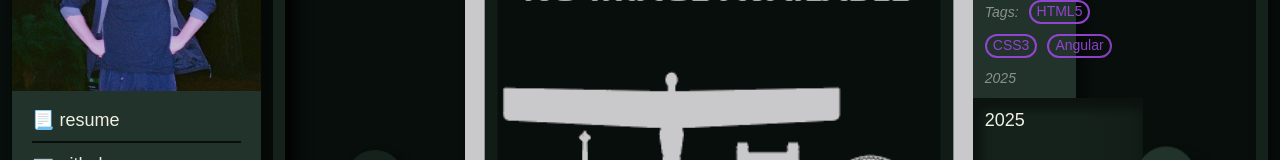
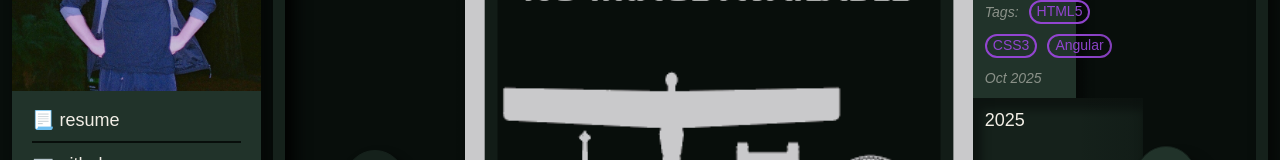
Before and after one commit to Ben-G-Man/ben-g-man.github.io, an Angular app: page / in a window 1280 px wide. Shown: the part 266-426 px from the top of the page. Built offline with nearby package versions, Linux system fonts and the light colour scheme.

Commit message:
feat - Improved date format

```diff
--- a/src/app/slideshow-section/slide/slide.component.html
+++ b/src/app/slideshow-section/slide/slide.component.html
@@ -2,7 +2,6 @@
     <img
         class="image-pane"
         src="assets/images/{{project.thumbnail}}"
-        loading="lazy"
         alt="{{ project.title }}" />
 
     <div class="text-pane">
--- a/src/app/slideshow-section/slide/slide.component.ts
+++ b/src/app/slideshow-section/slide/slide.component.ts
@@ -15,10 +15,17 @@ export class SlideComponent {
     projectDatesText: string = "";
 
     ngOnInit(): void {
-        if (this.project.endDate == null || this.project.endDate.getFullYear() == this.project.startDate.getFullYear()) {
-            this.projectDatesText = this.project.startDate.getFullYear().toString();
+        let startDate: Date = this.project.startDate;
+        let endDate: Date | null = this.project.endDate;
+
+        if (endDate == null || this._getFormattedDate(startDate) == this._getFormattedDate(endDate)) {
+            this.projectDatesText = this._getFormattedDate(startDate);
         } else {
-            this.projectDatesText = this.project.startDate.getFullYear().toString() + " → " + this.project.endDate.getFullYear.toString();
+            this.projectDatesText = this._getFormattedDate(startDate) + " → " + this._getFormattedDate(endDate);
         }
     }
+
+    private _getFormattedDate(date: Date): string {
+        return date.toLocaleString('default', { month: 'short' }) + " " + date.getFullYear().toString();
+    }
 }
```
